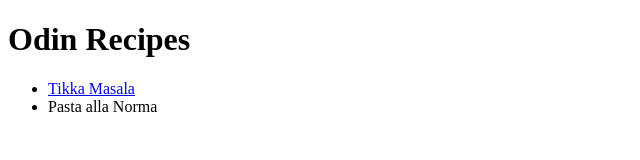
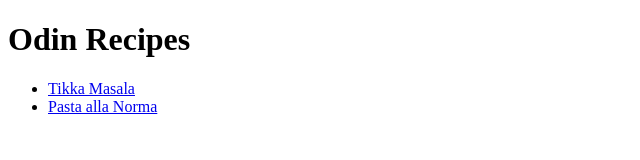
Before and after one commit to Pengberg92/odin-recipes, a plain HTML site: page index.html in a window 1280 px wide. Shown: the full height of the page, 0-640 px from the left. Drawn offline with Linux system fonts and the light colour scheme.

Commit message:
Fix anchor to pasta-alla-norma.html in index.html

```diff
--- a/index.html
+++ b/index.html
@@ -8,7 +8,7 @@
         <h1>Odin Recipes</h1>
         <ul>
             <li><a href="recipes/tikka-masala.html">Tikka Masala</a></li>
-            <li><a href="recipes/pasta-alla-norma.html"></a>Pasta alla Norma</li>
+            <li><a href="recipes/pasta-alla-norma.html">Pasta alla Norma</a></li>
         </ul>
     </body>
 </html>
```
